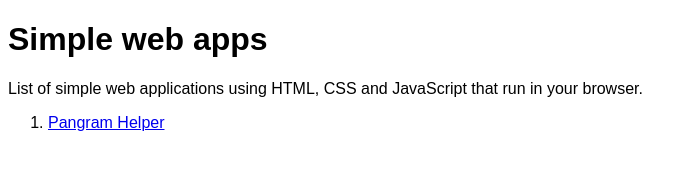
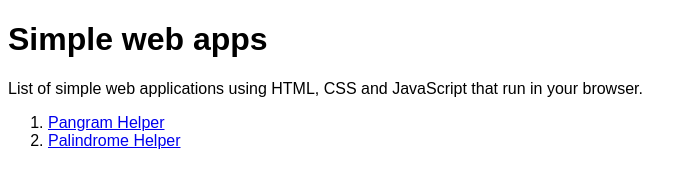
Before and after one commit to kaloyan-projects/simple-web-apps, a plain HTML site: page index.html in a window 1280 px wide. Shown: the whole page, without its empty margins (0-696 px from the left). Drawn offline with Linux system fonts and the light colour scheme.

Commit message:
Update index.html

```diff
--- a/index.html
+++ b/index.html
@@ -15,6 +15,7 @@
 	<p>List of simple web applications using HTML, CSS and JavaScript that run in your browser.</p>
 	<ol>
 		<li><a href="PangramTool/index.html">Pangram Helper</a></li>
+		<li><a href="PalindromeTool/index.html">Palindrome Helper</a></li>
 	</ol>
 </body>
 </html>
```
